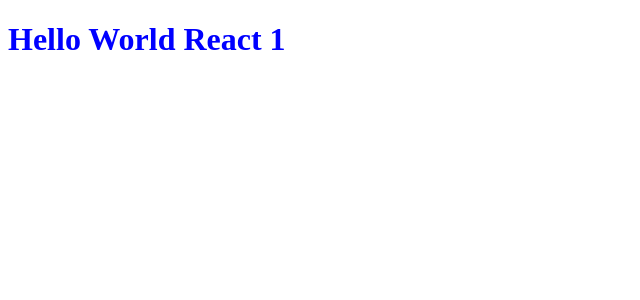
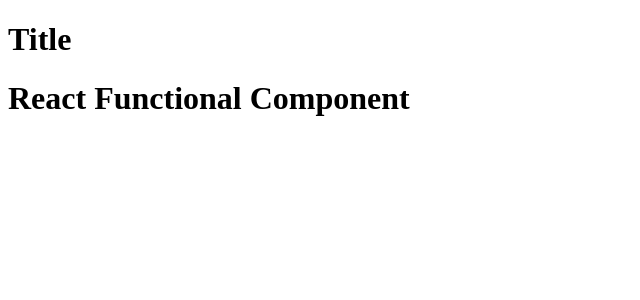
Before and after one commit to devangnpatil/namaste-react, a React (Vite) app: page / in a window 1280 px wide. Shown: the top 300 px of the page, without its empty margins (0-640 px from the left). Built offline with nearby package versions, Linux system fonts and the light colour scheme.

Commit message:
Add npm scripts

```diff
--- a/App.js
+++ b/App.js
@@ -1,10 +1,14 @@
 import React from "react";
 import ReactDOM from "react-dom/client";
-const heading = React.createElement(
-  "h1",
-  { id: "test", className: "blue" },
-  "Hello World React 1"
+
+const Title = () => <h1 className="head">Title</h1>;
+
+const HeadingComponent = () => (
+  <div id="container">
+    <Title></Title>
+    <h1 className="heading">React Functional Component</h1>
+  </div>
 );
-console.log(heading);
+
 const root = ReactDOM.createRoot(document.getElementById("root"));
-root.render(heading);
+root.render(<HeadingComponent />);
--- a/index.html
+++ b/index.html
@@ -8,7 +8,7 @@
   </head>
   <body>
     <div id="root">
-      <h1>devang</h1>
+      <h1>Not Rendered</h1>
     </div>
     <script type="module" src="./App.js"></script>
   </body>
```
Also changed, not shown: package.json (+8 -2 lines).
